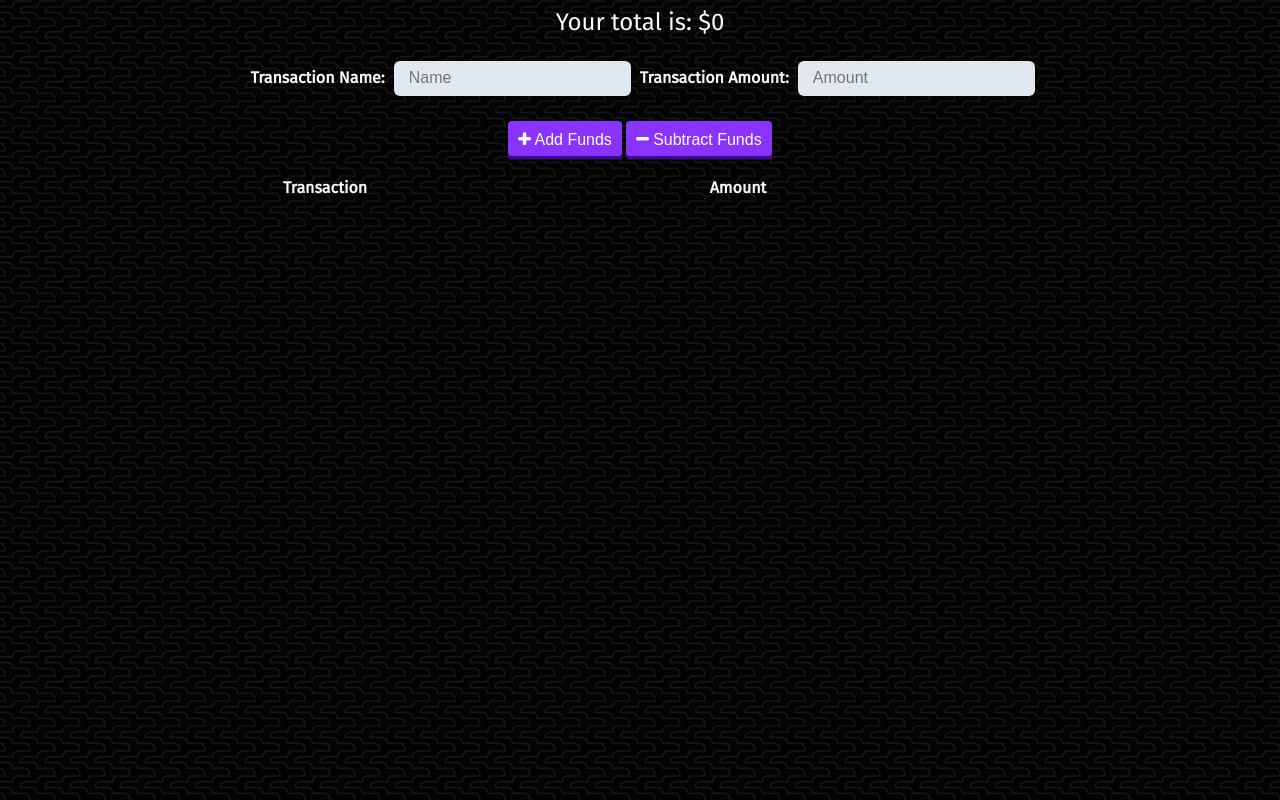
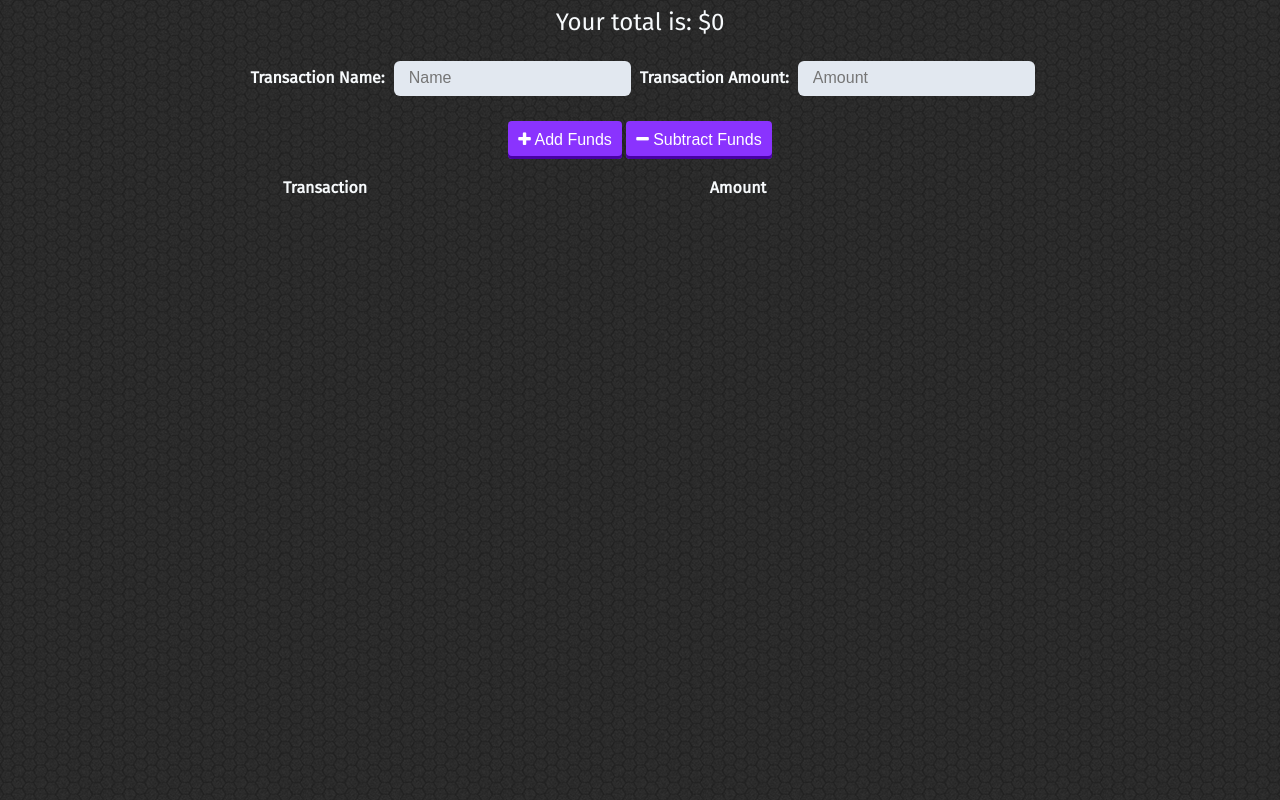
Before and after one commit to BenHCalvert/pwaBudgetTracker, a website: page public/index.html in a window 1280 px wide. Drawn offline with nearby package versions, Linux system fonts and the light colour scheme; no server answers.

Commit message:
updated background image

```diff
--- a/public/index.html
+++ b/public/index.html
@@ -15,7 +15,7 @@
 
     <title>Budget Tracker</title>
   </head>
-  <body background="./assets/images/beanstalk-dark.png">
+  <body background="./assets/images/dark-honeycomb.png">
     <div class="wrapper">
       <div class="total">
         <div>Your total is: $<span id="total">0</span></div>
```
Also changed, not shown: public/assets/images/dark-honeycomb.png (added).
